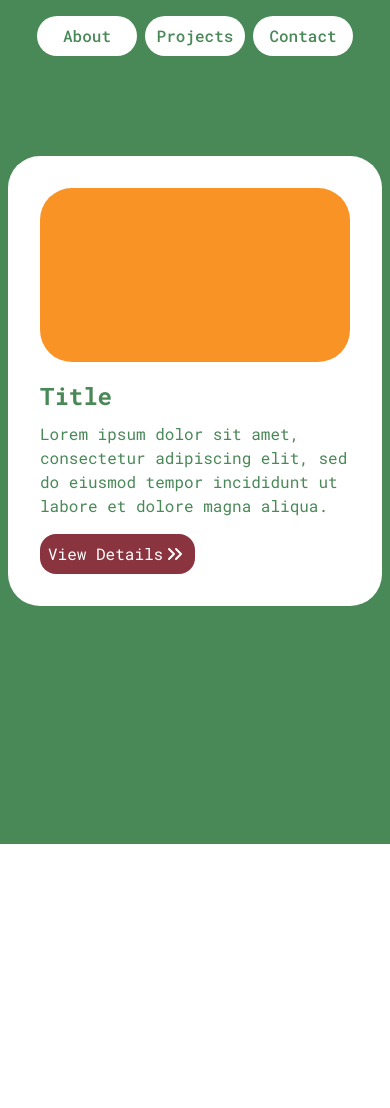
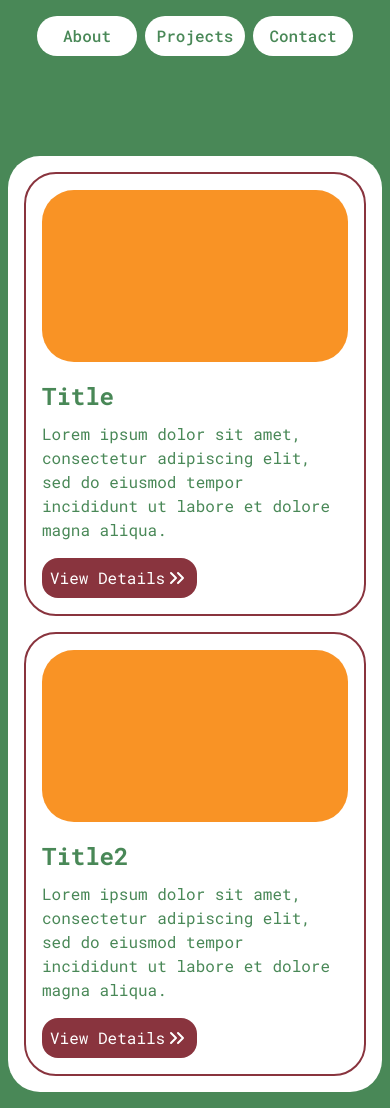
Before and after one commit to rramirez216/rubenramirezdev, a React (Create React App) app: page /projects in a window 390 px wide. Before the commit the page ends 844 px from the top, so only its background shows below. Built offline with nearby package versions, Linux system fonts and the light colour scheme.

Commit message:
added media queries

```diff
--- a/src/components/About.js
+++ b/src/components/About.js
@@ -71,6 +71,6 @@ const Dash = styled.span`
   min-width: 8px;
   height: 8px;
   border-radius: 50%;
-  border: 1px solid hsl(353, 45%, 37%);
+  border: 2px solid hsl(353, 45%, 37%);
   align-self: center;
 `
--- a/src/components/Contact.js
+++ b/src/components/Contact.js
@@ -22,7 +22,7 @@ export const Contact = ({copied, setCopied}) => {
         </a>
       </SocialWrapper>
       <h1>Copy:</h1>
-      <h3>{copied ? 'Copied!' : 'rubenramirez.dev@gmail.com'}</h3>
+      <CopyText>{copied ? 'Copied!' : 'rubenramirez.dev@gmail.com'}</CopyText>
       <CopyToClipboard text='rubenramirez.dev@gmail.com' onCopy={() => setCopied(true)}>
         <CopyButton />
       </CopyToClipboard>
@@ -31,10 +31,22 @@ export const Contact = ({copied, setCopied}) => {
 }
 
 const Wrapper = styled.div`
+  max-width: 868px;
+  min-width: 334px;
   width: 100%;
+  display: flex;
+  flex-flow: column nowrap;
+  align-items: center;
   background-color: white;
   padding: 16px;
   border-radius: 32px;
+  @media (min-width: 34.375rem) {
+    padding: 32px;
+  }
+
+  @media (min-width: 54.375rem) {
+    padding: 64px;
+  }
 `
 const SocialWrapper = styled.div`
   display: flex;
@@ -43,7 +55,6 @@ const SocialWrapper = styled.div`
   margin: 16px 0 32px;
   & > a {
     display: block;
-
   }
 
   & > a:link {
@@ -60,6 +71,11 @@ const SocialWrapper = styled.div`
     height: 32px;
   }
 `
+
+const CopyText = styled.h3`
+  margin: 16px 0 32px;
+`
+
 const CopyButton = styled(Copy)`
   display: block;
   width: 32px;
--- a/src/components/ProjectCard.js
+++ b/src/components/ProjectCard.js
@@ -30,6 +30,7 @@ const Wrapper = styled.div`
   padding: 16px;
   display: flex;
   flex-flow: column nowrap;
+  border: 2px solid hsl(353, 45%, 37%);
 `
 
 const ProjectImage = styled.img`
--- a/src/components/Projects.js
+++ b/src/components/Projects.js
@@ -18,15 +18,18 @@ export const Projects = ({setProjectPath, setCurrentProject}) => {
   //     }
   //   ]
 
-    let [firstProject] = projectsArr
+    // let [firstProject] = projectsArr
   return (
     <Wrapper>
-      <ProjectCard setProjectPath={setProjectPath} details={firstProject} setCurrentProject={setCurrentProject} photo={Blank}/>
+    {projectsArr.map((value, index) => <ProjectCard key={index} setProjectPath={setProjectPath} details={value} setCurrentProject={setCurrentProject} photo={Blank}/> )}
+
     </Wrapper>
   )
 }
 
 const Wrapper = styled.div`
+  min-width: 334px;
+  max-width: 868px;
   width: 100%;
   display: flex;
   flex-flow: column nowrap;
@@ -34,4 +37,22 @@ const Wrapper = styled.div`
   background-color: white;
   border-radius: 32px;
   padding: 16px;
+  gap: 16px;
+
+
+@media (min-width: 550px) {
+  /* Tablets */
+}
+@media (min-width: 48rem) {
+  display: flex;
+  flex-flow: row wrap;
+  justify-content: center;
+  gap: 32px;
+}
+@media (min-width: 54.375rem) {
+
+}
+@media (min-width: 1500px) {
+  /* Desktop */
+}
 `
--- a/src/data/data.js
+++ b/src/data/data.js
@@ -5,6 +5,15 @@ const projectsArr =
     img: '../Assets/images/blank.png',
     title: 'Title',
     name: 'title',
+    description: 'Lorem ipsum dolor sit amet, consectetur adipiscing elit, sed do eiusmod tempor incididunt ut labore et dolore magna aliqua.',
+    view: {
+      title: 'it works'
+    }
+  },
+  {
+    img: '../Assets/images/blank.png',
+    title: 'Title2',
+    name: 'title2',
     description: 'Lorem ipsum dolor sit amet, consectetur adipiscing elit, sed do eiusmod tempor incididunt ut labore et dolore magna aliqua.',
     view: {
       title: 'it works'
```
